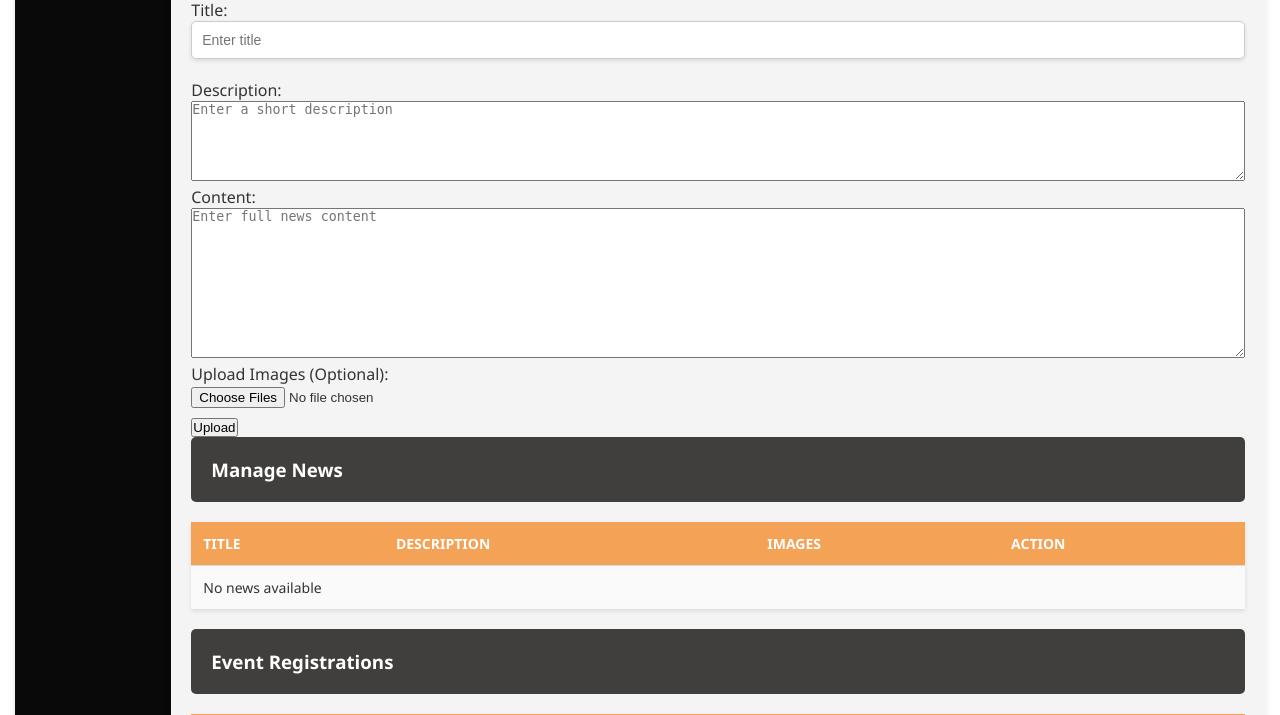
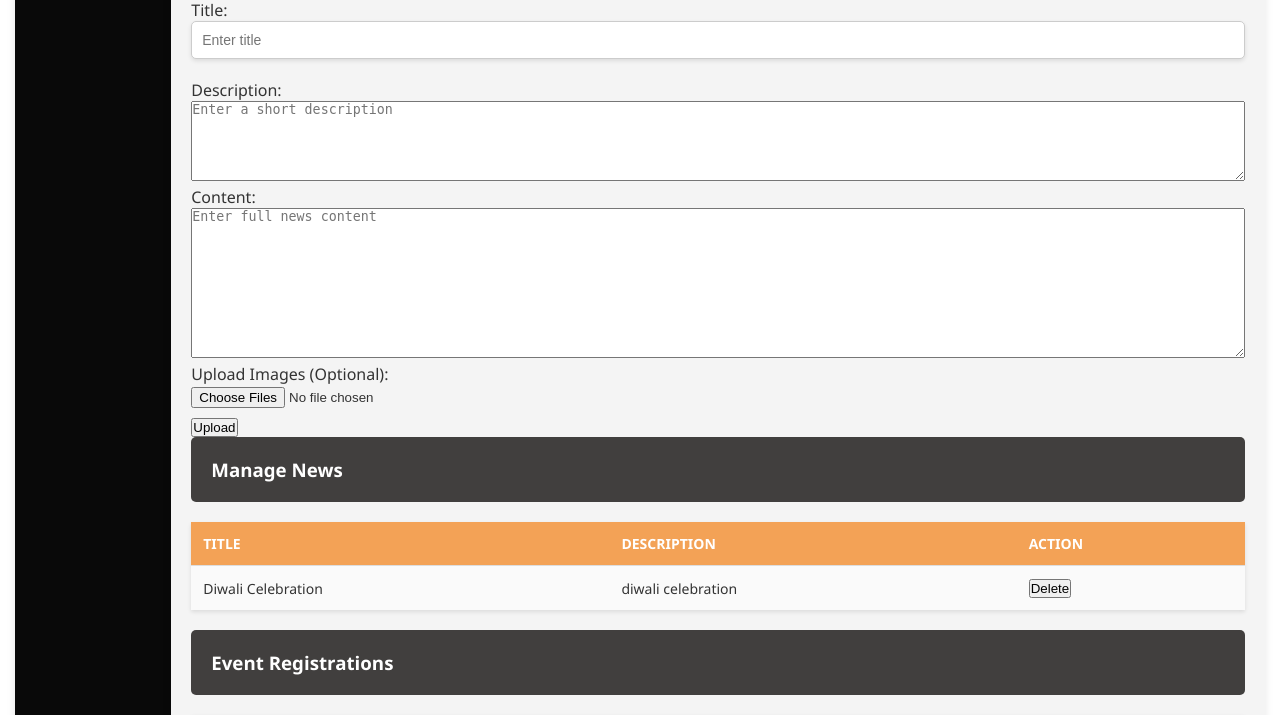
Before and after one commit to RakshithaBhakta063/KKA_WEBSITE, a Flask app: page /admin in a window 1280 px wide. Shown: the part 3357-4072 px from the top of the page. Run offline with Flask 3, Linux system fonts and the light colour scheme; a user stored in the database is signed in; data comes from the database, SQL or seed files in the repository; both versions use the stored data as it was after the commit; some libraries are stand-ins or nearby versions.

Commit message:
Manage News Fixed

```diff
--- a/app.py
+++ b/app.py
@@ -237,6 +237,7 @@
         else:
             flash("Invalid file type!", "danger")
 
+
     return redirect(url_for('admin_panel'))
 
 # @app.route('/upcoming-events')
@@ -426,6 +427,14 @@
         cursor.execute("SELECT id, title, description, file_path FROM gallery")
         gallery_images = cursor.fetchall()
 
+         # Fetch news articles
+    cursor.execute("SELECT id, title, description FROM news ORDER BY id DESC")
+    news_articles = cursor.fetchall()
+    conn.close()
+
+    formatted_news = [{"id": row[0], "title": row[1], "description": row[2]} for row in news_articles]
+
+
     return render_template(
         "admin.html",
         registrations=registrations,
@@ -436,7 +445,8 @@
         total_event_registrations=total_event_registrations,
         event_chart_data=event_chart_data,
         event_city_chart_data=event_city_chart_data,
-        gallery_images=gallery_images
+        gallery_images=gallery_images,
+        news_articles=formatted_news
     )
 
 
@@ -700,7 +710,8 @@
         conn.commit()
         conn.close()
 
-        return redirect(url_for("upload_news"))  # Redirect back to admin panel
+        # return redirect(url_for("upload_news"))  # Redirect back to admin panel
+        return redirect(url_for("news"))
 
 
 @app.route("/admin")
@@ -745,30 +756,17 @@
 
 
 # Delete News Article
-@app.route("/delete/<int:news_id>", methods=["POST"])
+@app.route("/delete-news/<int:news_id>", methods=["DELETE"])
 def delete_news(news_id):
-    conn = get_db_connection()
+    conn = sqlite3.connect(DB_PATH)
+    cursor = conn.cursor()
 
-    # Delete images from storage
-    images = conn.execute("SELECT image_path FROM news_images WHERE news_id = ?", (news_id,)).fetchall()
-    for image in images:
-        image_path = os.path.join(app.config["UPLOAD_FOLDER"], image["image_path"])
-        if os.path.exists(image_path):
-            os.remove(image_path)
-
-    # Delete news and images from database
-    conn.execute("DELETE FROM news WHERE id = ?", (news_id,))
-    conn.execute("DELETE FROM news_images WHERE news_id = ?", (news_id,))
+    # Delete the news entry
+    cursor.execute("DELETE FROM news WHERE id = ?", (news_id,))
     conn.commit()
     conn.close()
 
-    return redirect(url_for("upload_news"))
-
-
-
-
-
-
+    return jsonify({"success": True, "message": "News deleted successfully!"})
 
 
 @app.route('/contact')
--- a/static/scripts/index.js
+++ b/static/scripts/index.js
@@ -232,3 +232,43 @@
     })
     .catch(error => console.error('Error:', error));
 }
+
+
+//news
+window.scrollToSection = function(sectionId) {
+    const section = document.getElementById(sectionId);
+    if (section) {
+        section.scrollIntoView({ behavior: "smooth", block: "start" });
+    } else {
+        console.error("Section not found:", sectionId);
+    }
+};
+
+
+document.addEventListener("DOMContentLoaded", function () {
+    document.querySelectorAll(".delete-news-btn").forEach(button => {
+        button.addEventListener("click", function () {
+            const newsId = this.getAttribute("data-id");
+            deleteNews(newsId);
+        });
+    });
+});
+
+function deleteNews(newsId) {
+    if (!confirm("Are you sure you want to delete this news article?")) return;
+
+    fetch(`/delete-news/${newsId}`, {
+        method: "DELETE",
+        headers: { "Content-Type": "application/json" }
+    })
+    .then(response => response.json())
+    .then(data => {
+        if (data.success) {
+            alert("News deleted successfully!");
+            location.reload();
+        } else {
+            alert("Error: " + data.error);
+        }
+    })
+    .catch(error => console.error("Error:", error));
+}
--- a/templates/admin.html
+++ b/templates/admin.html
@@ -31,6 +31,7 @@
 <button class="tab-button" onclick="scrollToSection('Dashboard')">Dashboard</button>
 <button class="tab-button" onclick="scrollToSection('Content Management')">Content Management</button>
 <button class="tab-button" onclick="scrollToSection('galleryManagement')">Gallery Management</button>
+<button class="tab-button" onclick="scrollToSection('newsManagement')">News Management</button>
 <button class="tab-button" onclick="scrollToSection('registrations')">Registrations</button>
 
 
@@ -224,38 +225,19 @@
             <tr>
                 <th>Title</th>
                 <th>Description</th>
-                <th>Images</th>
                 <th>Action</th>
             </tr>
         </thead>
         <tbody>
-            {% if news_articles %}
             {% for news in news_articles %}
             <tr>
                 <td>{{ news.title }}</td>
                 <td>{{ news.description }}</td>
                 <td>
-                        {% if news.images %}
-                            {% set images = news.images.split(',') %}
-                            {% for image in images %}
-                                <img src="{{ url_for('static', filename='uploads/' + image.strip()) }}" width="100">
-                            {% endfor %}
-                        {% else %}
-                            No Image
-                        {% endif %}
-                    </td>
-                    <td>
-                        <form action="{{ url_for('delete_news', news_id=news.id) }}" method="post">
-                            <button type="submit">Delete</button>
-                        </form>
+                    <button class="delete-news-btn" data-id="{{ news.id }}">Delete</button>
                 </td>
             </tr>
             {% endfor %}
-            {% else %}
-                <tr>
-                    <td colspan="4">No news available</td>
-                </tr>
-            {% endif %}
         </tbody>
     </table>
 </div>
```
Also changed, not shown: database.db, static/uploads/2_lan.jpeg (added), static/uploads/3_lakess.jpeg (added), static/uploads/4_lake.jpeg (added), static/uploads/5_download (16).jpg (added), static/uploads/lake.jpeg (added), static/uploads/lan.jpeg (added). Lines whose indentation alone changed are shown as unchanged.
